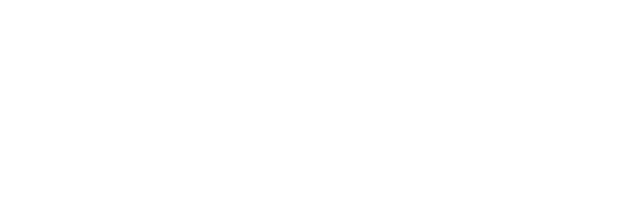
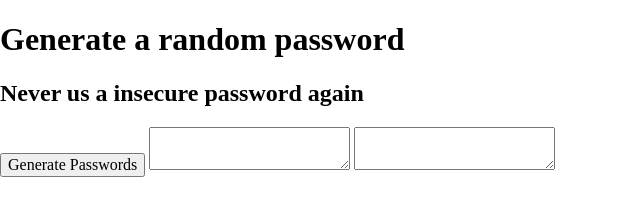
Before and after one commit to JessVarghese/passwordGen_scrimba, a website built with Vite: page index.html in a window 1280 px wide. Shown: the whole page, without its empty margins (0-640 px from the left). Built offline with nearby package versions, Linux system fonts and the light colour scheme.

Commit message:
Added text, button, and fields

```diff
--- a/index.html
+++ b/index.html
@@ -3,7 +3,13 @@
         <link rel="stylesheet" href="index.css">
     </head>
     <body>
-        <h1></h1>
-        <script src="index.js"></script>
+        <h1>Generate a random password</h1>
+        <h2>Never us a insecure password again</h2>
+        <button>Generate Passwords</button>
+        <textarea></textarea>
+        <textarea></textarea>
+
+
     </body>
+    <script src="index.js"></script>
 </html>
```
